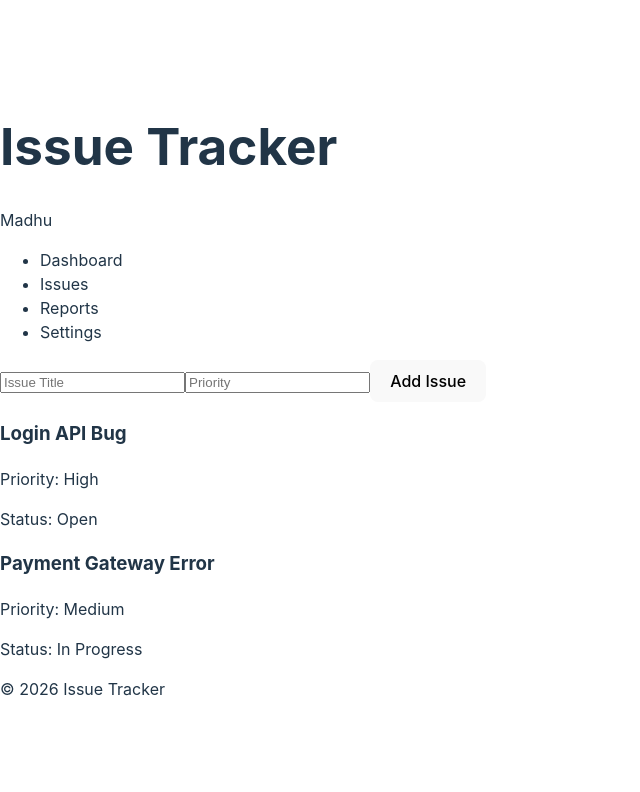
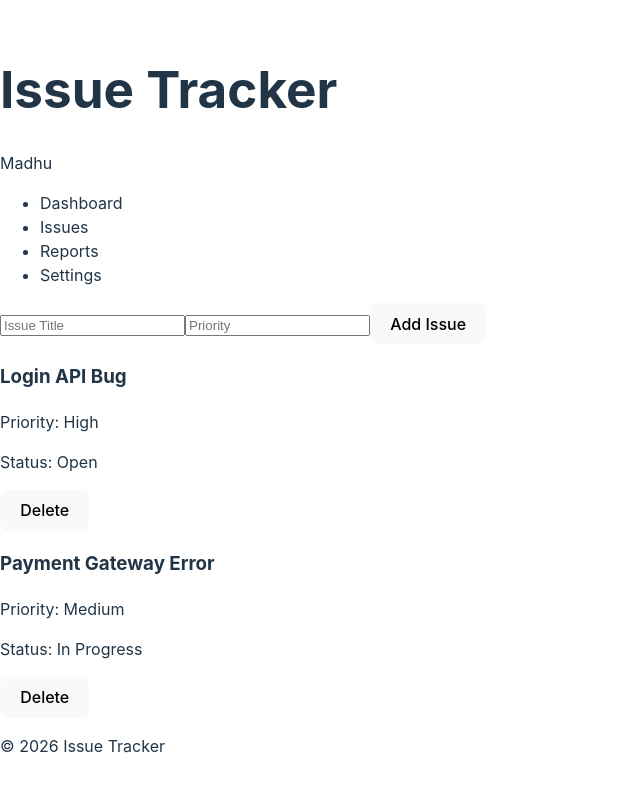
Before and after one commit to Madhusudhan-R360/Issue-Tracker, a React (Vite) app: page / in a window 1280 px wide. Shown: the top 792 px of the page, without its empty margins (0-640 px from the left). Built offline with nearby package versions, Linux system fonts and the light colour scheme.

Commit message:
Day 5-Conditional Rendering

```diff
--- a/src/App.jsx
+++ b/src/App.jsx
@@ -33,7 +33,13 @@ function App() {
     setTitle("");
     setPriority("");
   };
+  const deleteIssue = (indexToDelete) => {
+  const updatedIssues = issues.filter(
+    (_, index) => index !== indexToDelete
+  );
 
+  setIssues(updatedIssues);
+};
   return (
     <div>
       <Header />
@@ -57,15 +63,19 @@ function App() {
       <button onClick={addIssue}>
         Add Issue
       </button>
-
-      {issues.map((issue, index) => (
+  {issues.length === 0 ? (
+  <h2>No Issues Found</h2>
+) : (
+  issues.map((issue, index) => (
     <IssueCard
       key={index}
       title={issue.title}
       priority={issue.priority}
       status={issue.status}
+      onDelete={() => deleteIssue(index)}
     />
-      ))}
+  ))
+)}
 
       <Footer />
     </div>
--- a/src/components/IssueCard.jsx
+++ b/src/components/IssueCard.jsx
@@ -1,9 +1,13 @@
-function IssueCard({ title, priority, status }) {
+function IssueCard({ title, priority, status, onDelete }) {
   return (
     <div>
       <h3>{title}</h3>
       <p>Priority: {priority}</p>
       <p>Status: {status}</p>
+
+      <button onClick={onDelete}>
+        Delete
+      </button>
     </div>
   );
 }
```
Lines whose indentation alone changed are shown as unchanged.
